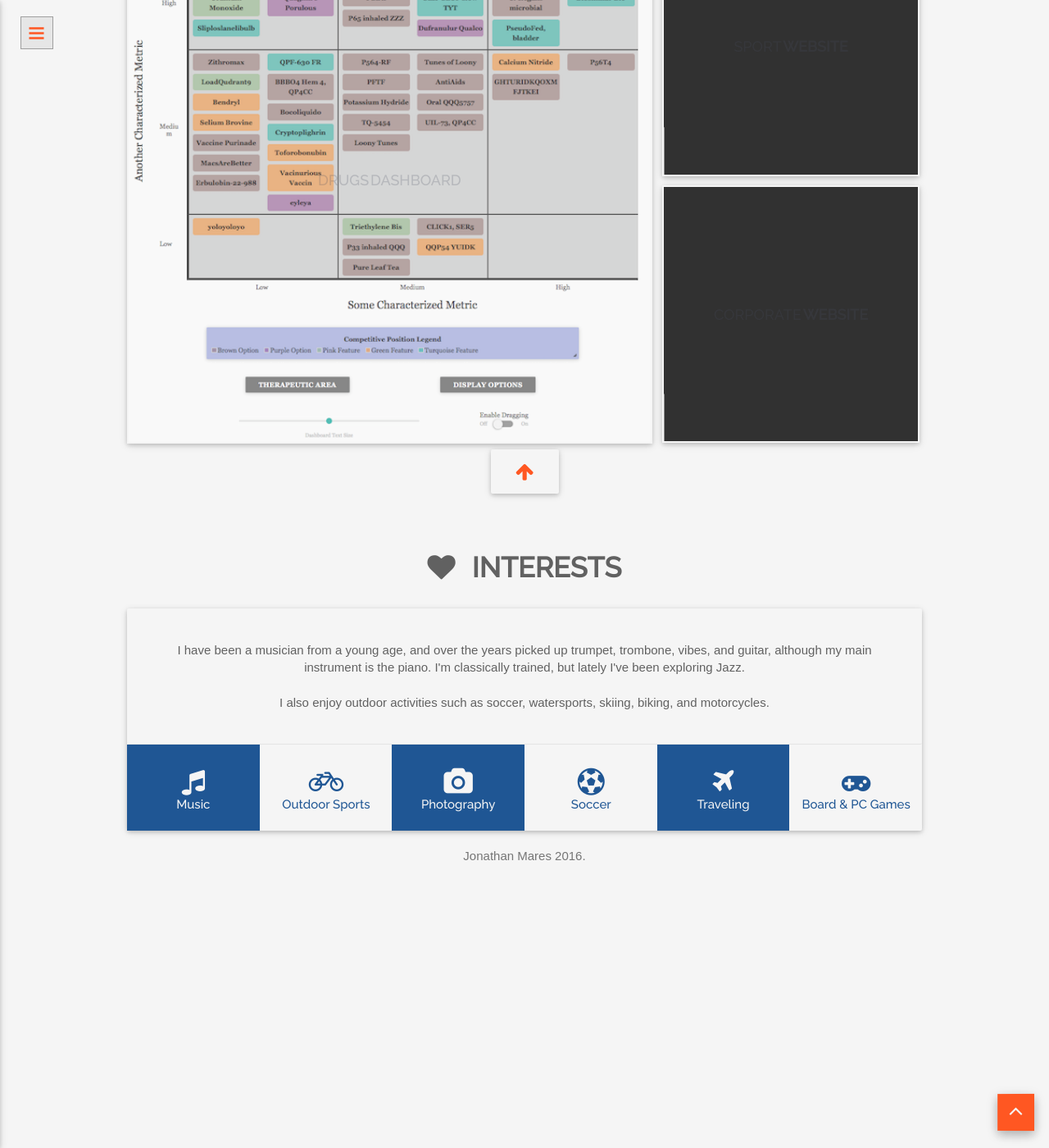
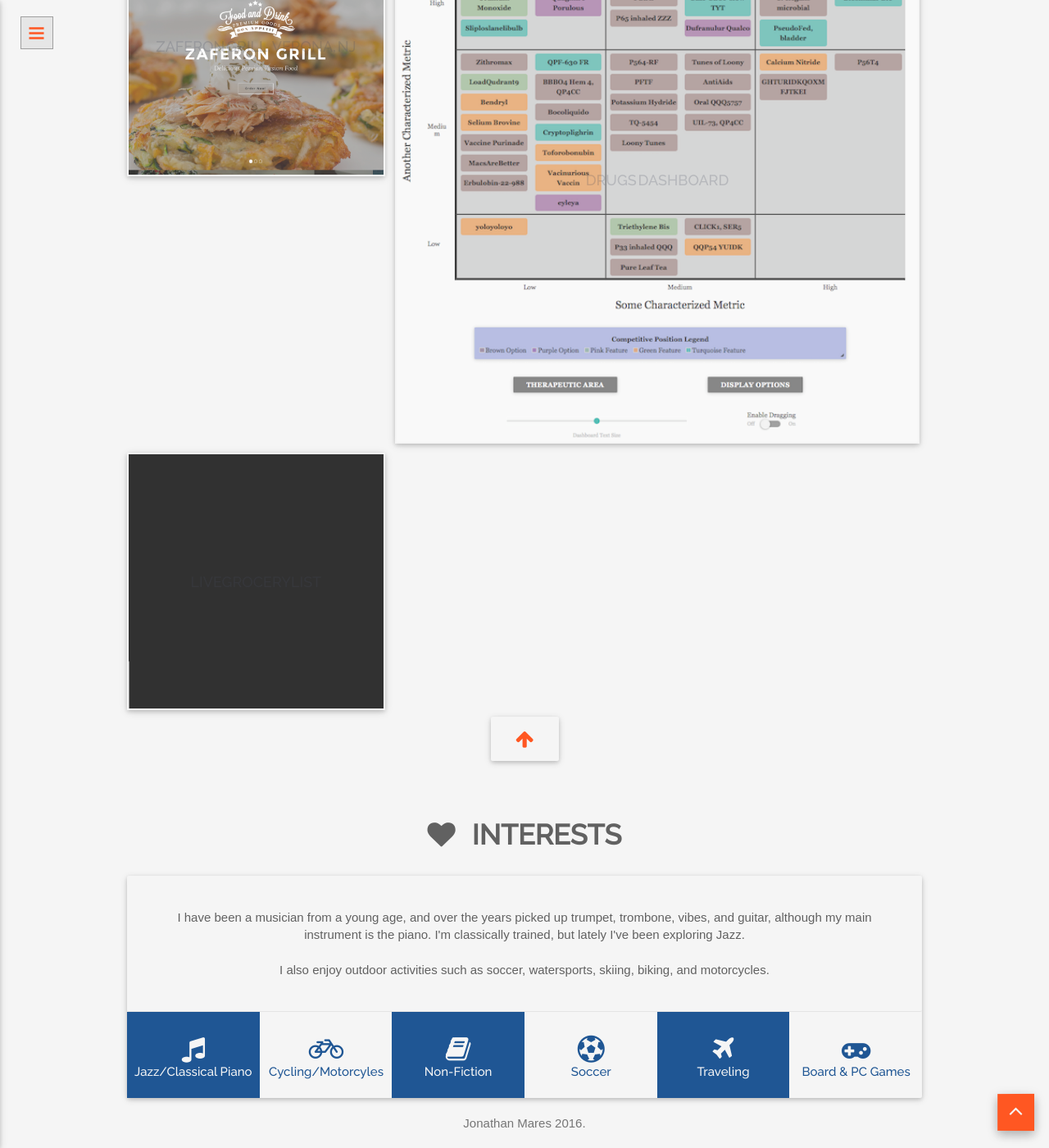
Before and after one commit to jm2242/jm2242.github.io, a Jekyll site: the page built from index.html, in a window 1280 px wide and 1400 px high, scrolled down 3885 px. Shown: the whole window at 82% size. Built offline with Jekyll 4.4.1, drawn with Linux system fonts in a browser that asks for light colours; some web fonts are replaced.

Commit message:
projects and interests update

```diff
--- a/_includes/interests.html
+++ b/_includes/interests.html
@@ -30,21 +30,21 @@
                 <div class="col-md-2 col-sm-4 col-xs-6  box text-center">
                     <div class="interest-icon">
                         <i class="fa fa-music"></i>
-                        <span>Music</span>
+                        <span>Jazz/Classical Piano</span>
                     </div>
                 </div>
                 <!--INTEREST ICON TWO-->
                 <div class="col-md-2 col-sm-4 col-xs-6 box text-center">
                     <div class="interest-icon-even">
                         <i class="fa fa-bicycle"></i>
-                        <span>Outdoor Sports</span>
+                        <span>Cycling/Motorcyles</span>
                     </div>
                 </div>
                 <!--INTEREST ICON THREE-->
                 <div class="col-md-2 col-sm-4 col-xs-6 box text-center">
                     <div class="interest-icon">
-                        <i class="fa fa-camera"></i>
-                        <span>Photography</span>
+                        <i class="fa fa-book"></i>
+                        <span>Non-Fiction</span>
                     </div>
                 </div>
                 <!--INTEREST ICON FOUR-->
--- a/_includes/projects.html
+++ b/_includes/projects.html
@@ -28,19 +28,7 @@
                 <!--CATEGORY 1-->
                 <div id="a">
 
-                    <!--CATEGORY CONTENT ONE BIG-->
-                    <!--<div class="col-md-4 col-sm-12 col-xs-12 grid big inLeft">-->
-                        <!--<figure class="port-effect">-->
-                            <!--<img src="../images/dinerLogo.png" class="img-responsive" alt="portfolio-demo"/>-->
-                            <!--<figcaption>-->
-                                <!--<h2>dine-R <span></span></h2>-->
-                                <!--<p>Tinder for Meals near you. Built at the Wayfair 2016 Hackathon.</p>-->
-                                <!--<a href="http://devpost.com/software/diner">View more</a>-->
-                            <!--</figcaption>-->
-                        <!--</figure>-->
-                    <!--</div>-->
-
-                    <!--CATEGORY CONTENT TWO SMALL-->
+                    <!--CATEGORY CONTENT ONE SMALL-->
                     <div class="col-md-4 col-sm-6 col-xs-12 grid inRight">
                         <figure class="port-effect">
                             <img src="../images/dinerLogo.png" class="img-responsive" alt="portfolio-demo"/>
@@ -52,7 +40,7 @@
                         </figure>
                     </div>
 
-                    <!--CATEGORY CONTENT THREE SMALL-->
+                    <!--CATEGORY CONTENT TWO SMALL-->
                     <div class="col-md-4 col-sm-6 col-xs-12 grid inRight">
                         <figure class="port-effect">
                             <img src="images/twitterPops.jpg" class="img-responsive" alt="portfolio-demo"/>
@@ -60,6 +48,18 @@
                                 <h2>TwitterPops</h2>
                                 <p>Visualize NYC Tweets in Realtime!</p>
                                 <a href="http://devpost.com/software/twitterpops-what-s-really-happening-around-you">View more</a>
+                            </figcaption>
+                        </figure>
+                    </div>
+                    <!--CATEGORY CONTENT THREE SMALL-->
+                    <div class="col-md-4 col-sm-6 col-xs-12 grid inLeft">
+                        <figure class="port-effect">
+                            <img src="images/portfolio.png" class="img-responsive" alt="portfolio-demo"/>
+                            <figcaption>
+                                <h2>Readme-dot-text</h2>
+
+                                <p>Convert images into speech for the visually impaired</p>
+                                <a href="http://github.com/jm2242/Cooper15">View more</a>
                             </figcaption>
                         </figure>
                     </div>
@@ -174,24 +174,24 @@
                         <figure class="port-effect">
                             <img src="images/portfolio.png" class="img-responsive" alt="portfolio-demo"/>
                             <figcaption>
-                                <h2>Sport <span>WEBSITE</span></h2>
-                                <p>Made this for DECo Sports LTD.</p>
-                                <a href="#">View more</a>
+                                <h2>LiveGroceryList</h2>
+                                <p>A simple web app to synchronize grocery lists with your family</p>
+                                <a href="http://github.com/jm2242/livegrocerylist">View more</a>
                             </figcaption>
                         </figure>
                     </div>
                     <!--CATEGORY CONTENT SIX SMALL-->
-                    <div class="col-md-4 col-sm-6 col-xs-12 grid inLeft">
-                        <figure class="port-effect">
-                            <img src="images/portfolio.png" class="img-responsive" alt="portfolio-demo"/>
-                            <figcaption>
-                                <h2>Corporate <span>WEBSITE</span></h2>
+                    <!--<div class="col-md-4 col-sm-6 col-xs-12 grid inLeft">-->
+                        <!--<figure class="port-effect">-->
+                            <!--<img src="images/portfolio.png" class="img-responsive" alt="portfolio-demo"/>-->
+                            <!--<figcaption>-->
+                                <!--<h2>Readme-dot-text</h2>-->
 
-                                <p>Made this for Lance Corporation UK</p>
-                                <a href="#">View more</a>
-                            </figcaption>
-                        </figure>
-                    </div>
+                                <!--<p>Made this for Lance Corporation UK</p>-->
+                                <!--<a href="#">View more</a>-->
+                            <!--</figcaption>-->
+                        <!--</figure>-->
+                    <!--</div>-->
                 </div>
             </div>
             <!--PORTFOLIOS ADD GALLERY BUTTON-->
```
